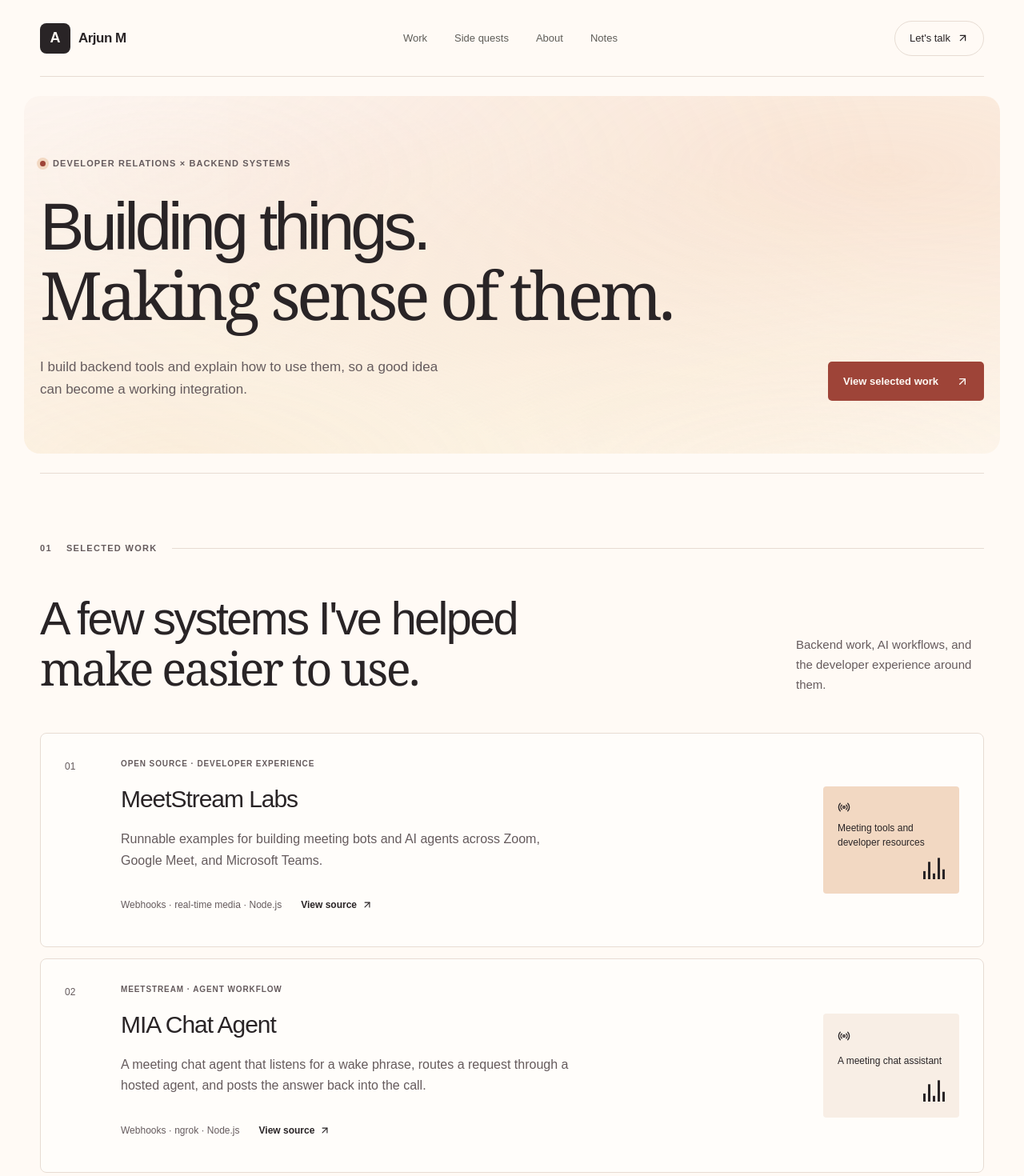
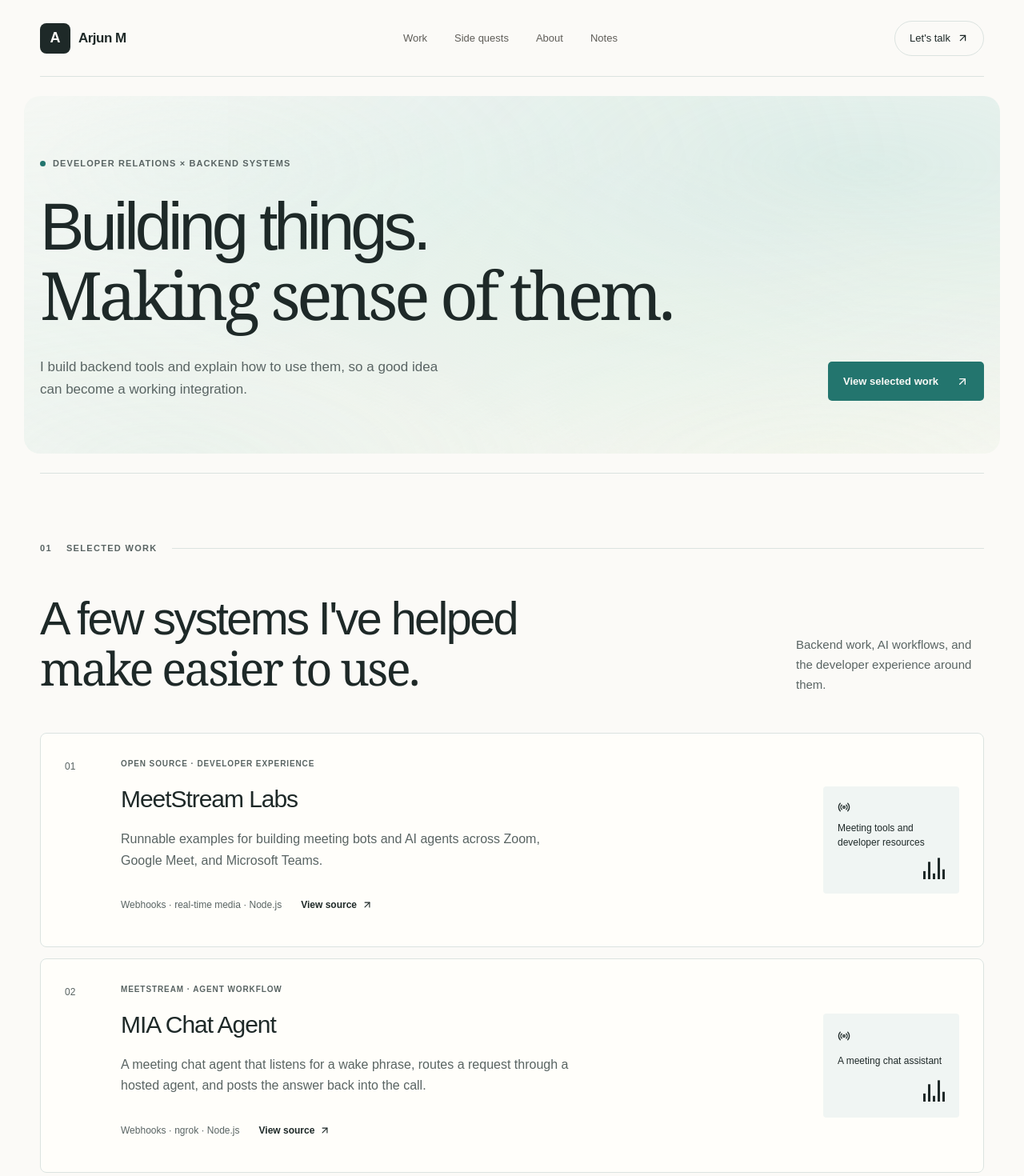
Before and after one commit to Arjun220905/portfolio, a Next.js app: page / in a window 1280 px wide. Shown: the top 1470 px of the page at 80% size. Built offline with nearby package versions, Linux system fonts and the light colour scheme.

Commit message:
Unify portfolio surfaces and deepen motion

```diff
--- a/app/motion-layer.tsx
+++ b/app/motion-layer.tsx
@@ -70,16 +70,20 @@
         entries.forEach(entry => {
           if (!entry.isIntersecting) return;
           observer?.unobserve(entry.target);
+          entry.target.classList.add('is-visible');
           // Animate only when reached; content stays readable if scripting fails.
+          const isLabel = entry.target.matches('.section-label, .working-set-label');
+          const isCard = entry.target.matches('.project, .off-clock-card');
+          const index = Array.from(entry.target.parentElement?.children ?? []).indexOf(entry.target);
           const animation = entry.target.animate([
-            { opacity: 0.25, transform: 'translateY(20px)' },
+            { opacity: isLabel ? 0.45 : 0.22, transform: `translateY(${isLabel ? 8 : isCard ? 18 : 14}px)` },
             { opacity: 1, transform: 'translateY(0)' },
-          ], { duration: 650, easing: 'cubic-bezier(.16, 1, .3, 1)' });
+          ], { duration: isLabel ? 380 : isCard ? 560 : 500, delay: isCard ? Math.max(0, index) * 65 : 0, easing: 'cubic-bezier(.16, 1, .3, 1)' });
           animations.add(animation);
           animation.onfinish = () => animations.delete(animation);
         });
       }, { threshold: 0.08 });
-      document.querySelectorAll('.section-intro, .project, .working-set-grid, .off-clock-head, .off-clock-card, .about-grid, .notes-grid, .footer').forEach(element => observer?.observe(element));
+        document.querySelectorAll('.section-label, .working-set-label, .section-intro, .project, .working-set-grid, .off-clock-head, .off-clock-card, .about-grid, .notes-grid, .footer').forEach(element => observer?.observe(element));
     };
 
     configure();
--- a/app/subtle.css
+++ b/app/subtle.css
@@ -1,5 +1,5 @@
-/* Warm paper, charcoal type, and a single vermilion accent. */
-:root { --ink: #292426; --paper: #fffaf5; --muted: #655b5d; --line: #e7dcd3; --accent: #9e4438; --surface: #f8eee5; --blush: #f2d8c2; --scroll-progress: 0; --pointer-offset-x: 0%; --pointer-offset-y: 0%; }
+/* One mineral palette: graphite, paper, and sea-glass. */
+:root { --ink: #1e2928; --paper: #fbfaf7; --muted: #596463; --line: #dbe3e0; --accent: #23756e; --surface: #f0f5f3; --blush: #d8ebe6; --scroll-progress: 0; --pointer-offset-x: 0%; --pointer-offset-y: 0%; }
 body { background: var(--paper); color: var(--ink); }
 em, i { font-style: normal; }
 ::selection { background: var(--blush); color: var(--ink); }
@@ -15,14 +15,22 @@
 .nav-cta:hover { background: var(--blush); }
 .hero { display: block; padding: 100px 0 90px; min-height: 0; overflow: visible; isolation: isolate; }
 .hero::before, .hero::after { content: ''; position: absolute; inset: 24px -20px; z-index: -1; pointer-events: none; border-radius: 20px; }
-.hero::before { background: radial-gradient(ellipse at calc(78% + var(--pointer-offset-x)) calc(22% + var(--pointer-offset-y)), #edb98f8f, transparent 64%), radial-gradient(ellipse at 18% 92%, #f3d6a278, transparent 66%); background-size: 120% 120%; opacity: .7; }
-.hero::after { background: radial-gradient(ellipse at calc(33% - var(--pointer-offset-x)) calc(20% - var(--pointer-offset-y)), #e8c6bb88, transparent 60%), radial-gradient(ellipse at 82% 82%, #f2dfb788, transparent 56%); background-size: 135% 135%; opacity: .38; }
+.hero::before { background: radial-gradient(ellipse at calc(78% + var(--pointer-offset-x)) calc(22% + var(--pointer-offset-y)), #9cd2c889, transparent 64%), radial-gradient(ellipse at 18% 92%, #cfe7df82, transparent 66%); background-size: 120% 120%; opacity: .7; }
+.hero::after { background: radial-gradient(ellipse at calc(33% - var(--pointer-offset-x)) calc(20% - var(--pointer-offset-y)), #b5ddd280, transparent 60%), radial-gradient(ellipse at 82% 82%, #d7e9bd80, transparent 56%); background-size: 135% 135%; opacity: .38; }
 @media (prefers-reduced-motion: no-preference) {
-  .hero::before { animation: ambient-apricot 18s ease-in-out infinite alternate; }
-  .hero::after { animation: ambient-gold 25s ease-in-out infinite alternate; }
+  .hero::before { animation: ambient-seaglass 16s ease-in-out infinite alternate; }
+  .hero::after { animation: ambient-mist 22s ease-in-out infinite alternate; }
+  .pulse { animation: pulse-ring 2.6s ease-out infinite; }
+  .project-signal > svg { animation: signal-float 3.4s ease-in-out infinite alternate; }
+  .off-clock-card svg { animation: icon-float 4s ease-in-out infinite alternate; }
+  .off-clock-card:nth-child(2) svg { animation-delay: -.9s; }
+  .off-clock-card:nth-child(3) svg { animation-delay: -1.8s; }
 }
-@keyframes ambient-apricot { from { opacity: .48; background-position: 0% 0%; } to { opacity: .82; background-position: 100% 100%; } }
-@keyframes ambient-gold { from { opacity: .22; background-position: 100% 0%; } to { opacity: .58; background-position: 0% 100%; } }
+@keyframes ambient-seaglass { from { opacity: .46; background-position: 0% 0%; } to { opacity: .8; background-position: 100% 100%; } }
+@keyframes ambient-mist { from { opacity: .2; background-position: 100% 0%; } to { opacity: .55; background-position: 0% 100%; } }
+@keyframes pulse-ring { 0%, 100% { box-shadow: 0 0 0 4px var(--blush); } 55% { box-shadow: 0 0 0 8px #d8ebe600; } }
+@keyframes signal-float { to { transform: translateY(-3px) rotate(-4deg); } }
+@keyframes icon-float { to { transform: translateY(-5px) rotate(3deg); } }
 .hero-kicker { grid-column: 1; color: var(--muted); font-size: 11px; letter-spacing: .1em; line-height: 1.6; }
 .pulse { width: 7px; height: 7px; flex-shrink: 0; background: var(--accent); box-shadow: 0 0 0 4px var(--blush); }
 .hero h1 { grid-column: 1; font-size: clamp(48px, 6.5vw, 90px); line-height: 1.02; letter-spacing: -.06em; margin: 28px 0 30px; font-weight: 500; }
@@ -30,19 +38,24 @@
 .hero-bottom { display: flex; align-items: flex-end; gap: 40px; max-width: 100%; }
 .hero-bottom p { flex: 1; max-width: 510px; margin: 0; font-size: 17px; line-height: 1.65; color: var(--muted); }
 .hero-bottom .text-link { flex-shrink: 0; background: var(--accent); color: var(--paper); border: 0; padding: 15px 19px; border-radius: 5px; gap: 22px; }
-.hero-bottom .text-link:hover { background: #81352f; text-decoration: none; }
+.hero-bottom .text-link:hover { background: #185b55; text-decoration: none; }
 .section { padding: 85px 0 95px; }
 .section-label, .working-set-label { color: var(--muted); font-size: 11px; letter-spacing: .12em; font-weight: 600; }
+.section-label .line, .working-set-label .line { transform-origin: left; }
+@media (prefers-reduced-motion: no-preference) {
+  .section-label.is-visible .line, .working-set-label.is-visible .line { animation: line-unfurl .7s cubic-bezier(.16, 1, .3, 1) both; }
+}
+@keyframes line-unfurl { from { transform: scaleX(.08); opacity: .15; } to { transform: scaleX(1); opacity: 1; } }
 .section-intro { gap: 45px; margin: 48px 0; }
 .section-intro h2, .about h2, .notes h2, .footer h2 { font-size: clamp(36px, 4.5vw, 60px); line-height: 1.08; letter-spacing: -.045em; font-weight: 500; }
 .section-intro h2 em, .about h2 em, .notes h2 em, .footer h2 em { color: inherit; letter-spacing: -.045em; }
 .section-intro p { font-size: 15px; line-height: 1.65; color: var(--muted); max-width: 235px; }
 .project-list { display: grid; gap: 14px; }
-.project { position: relative; isolation: isolate; overflow: hidden; grid-template-columns: 46px minmax(0, 1fr) 170px; gap: 24px; padding: 30px; border: 1px solid var(--line); border-radius: 8px; background: #fffdfa; transition: transform .35s cubic-bezier(.16, 1, .3, 1), box-shadow .35s ease, border-color .25s ease; }
-.project::after { content: ''; position: absolute; inset: 0; z-index: 0; pointer-events: none; opacity: 0; background: radial-gradient(260px circle at var(--shine-x, 80%) var(--shine-y, 30%), #e8a77b38, transparent 65%); transition: opacity .35s ease; }
+.project { position: relative; isolation: isolate; overflow: hidden; grid-template-columns: 46px minmax(0, 1fr) 170px; gap: 24px; padding: 30px; border: 1px solid var(--line); border-radius: 8px; background: #fffefa; transition: transform .35s cubic-bezier(.16, 1, .3, 1), box-shadow .35s ease, border-color .25s ease; }
+.project::after { content: ''; position: absolute; inset: 0; z-index: 0; pointer-events: none; opacity: 0; background: radial-gradient(260px circle at var(--shine-x, 80%) var(--shine-y, 30%), #8ccbbd3d, transparent 65%); transition: opacity .35s ease; }
 .project > * { position: relative; z-index: 1; }
 .project:last-child { border-bottom: 1px solid var(--line); }
-.project:hover { transform: translateY(-4px); box-shadow: 0 14px 34px #6c302314; border-color: #d8b7a3; }
+.project:hover { transform: translateY(-4px); box-shadow: 0 14px 34px #1d545211; border-color: #acd2c9; }
 .project:hover::after { opacity: 1; }
 .project-index { color: var(--muted); font-size: 12px; padding-top: 2px; }
 .eyebrow { color: var(--muted); font-size: 10px; letter-spacing: .09em; margin-bottom: 13px; line-height: 1.6; }
@@ -50,9 +63,8 @@
 .project-copy p { color: var(--muted); font-size: 16px; line-height: 1.65; margin-bottom: 20px; }
 .project-meta { flex-wrap: wrap; gap: 10px 24px; color: var(--muted); font-size: 12px; }
 .project-meta a { min-height: 44px; }
-.project-signal { min-height: 130px; padding: 18px; flex-wrap: wrap; color: var(--ink); border-radius: 4px; background: var(--blush); font-size: 12px; line-height: 1.5; letter-spacing: 0; }
-.project:nth-child(2) .project-signal { background: var(--surface); }
-.project:nth-child(3) .project-signal { background: var(--surface); }
+.project-signal { min-height: 130px; padding: 18px; flex-wrap: wrap; color: var(--ink); border-radius: 4px; background: var(--surface); font-size: 12px; line-height: 1.5; letter-spacing: 0; }
+.project:nth-child(2) .project-signal, .project:nth-child(3) .project-signal { background: var(--surface); }
 .project-signal > svg { flex-shrink: 0; }
 .signal-bars { height: 28px; }
 .signal-bars i, .signal-bars i:nth-child(2), .signal-bars i:nth-child(4) { background: var(--ink); animation: bars 1.2s ease-in-out infinite alternate; transform-origin: bottom; }
@@ -88,15 +100,14 @@
 .off-clock h2 em { font-family: var(--serif); font-weight: 400; color: inherit; }
 .off-clock-head > p { max-width: 310px; font-size: 17px; line-height: 1.6; margin: 0; }
 .off-clock-grid { display: grid; grid-template-columns: repeat(3, 1fr); gap: 18px; }
-.off-clock-card { position: relative; min-height: 295px; padding: 27px; border: 1px solid var(--line); border-radius: 5px; background: var(--paper); transition: transform .25s ease; }
-.off-clock-card:nth-child(2) { background: var(--surface); }
-.off-clock-card:nth-child(3) { background: var(--surface); }
-.off-clock-card:hover { transform: translateY(-4px); border-color: #d8b7a3; box-shadow: 0 10px 25px #6c30230d; }
+.off-clock-card { position: relative; min-height: 295px; padding: 27px; border: 1px solid var(--line); border-radius: 5px; background: #fffefa; transition: transform .25s ease; }
+.off-clock-card:nth-child(2), .off-clock-card:nth-child(3) { background: #fffefa; }
+.off-clock-card:hover { transform: translateY(-4px); border-color: #acd2c9; box-shadow: 0 10px 25px #1d54520d; }
 .off-clock-card svg { margin-bottom: 35px; width: 30px; height: 30px; }
 .off-clock-card > span { display: block; color: var(--muted); font-size: 10px; letter-spacing: .08em; }
 .off-clock-card h3 { font-size: 27px; letter-spacing: -.04em; font-weight: 500; margin: 13px 0; }
 .off-clock-card p { font-size: 15px; line-height: 1.6; color: var(--muted); margin: 0; }
-.about { background: #292929; width: 100%; max-width: none; margin: 0; padding: 85px max(32px, calc((100vw - 1180px) / 2)) 95px; }
+.about { background: #1e2928; width: 100%; max-width: none; margin: 0; padding: 85px max(32px, calc((100vw - 1180px) / 2)) 95px; }
 .about .section-label { color: #d4d4d0; }
 .about .section-label .line, .principles, .principles div { border-color: #535353; }
 .about .section-label .line { background: #535353; }
```
